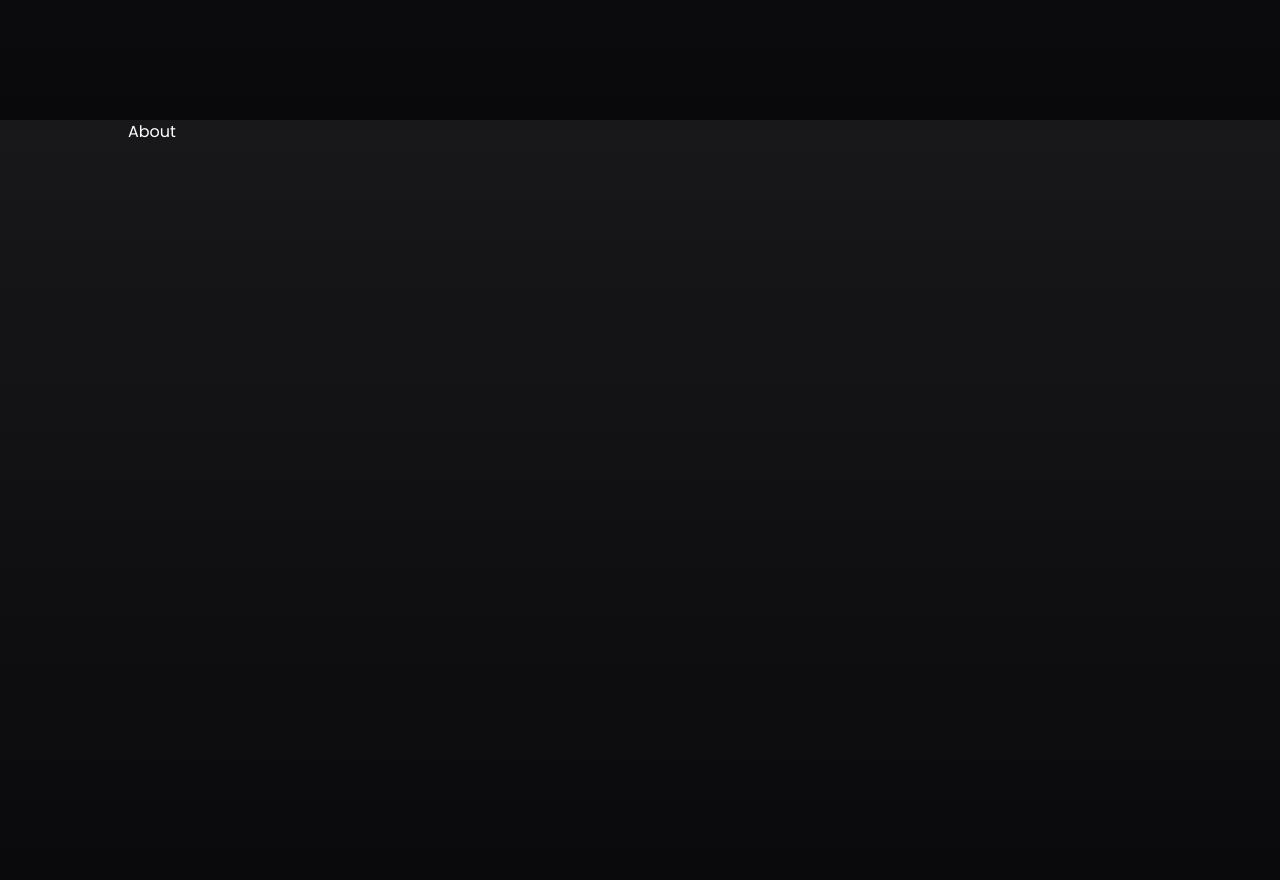
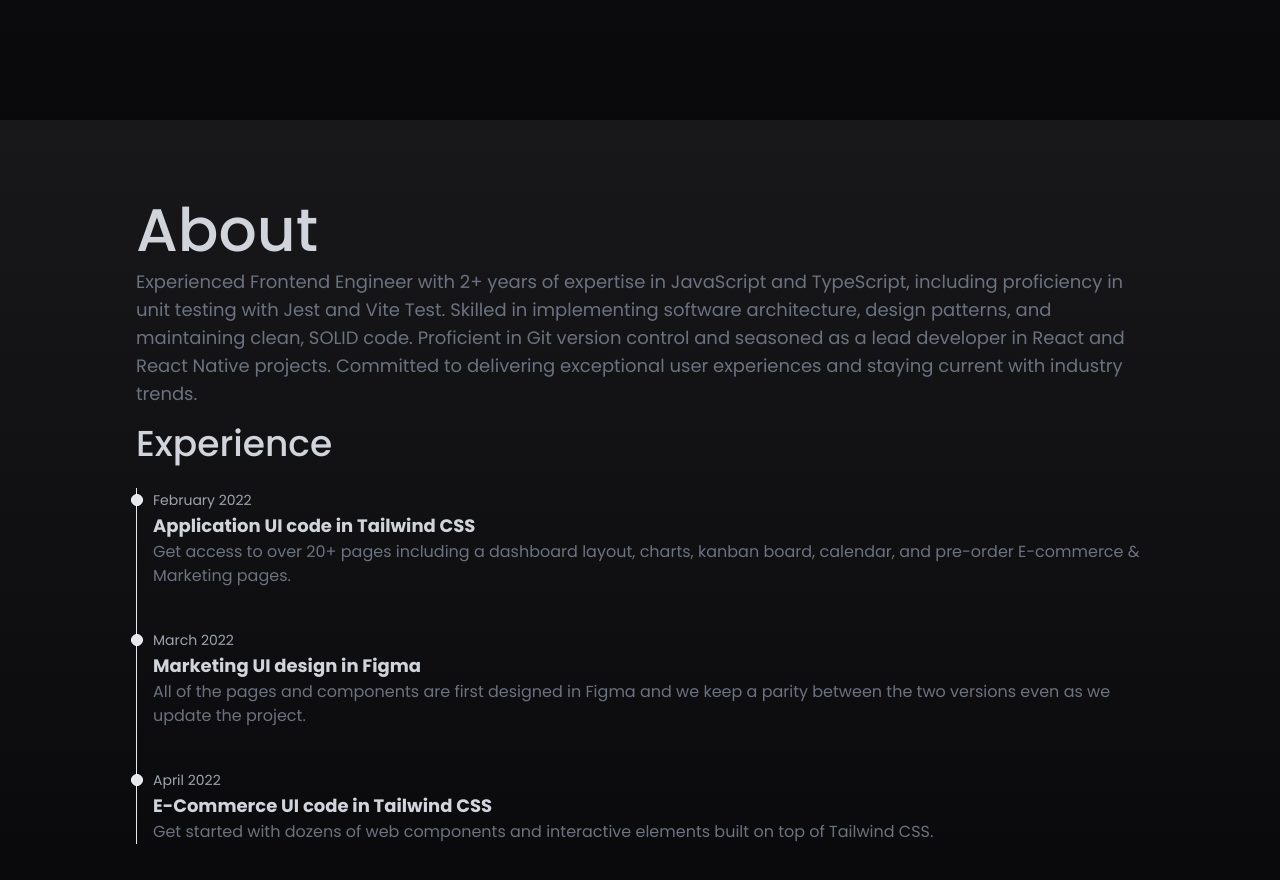
Before and after one commit to ValentinOsvaldo/valentin-portfolio, a Next.js app: page / in a window 1280 px wide. Shown: the part 680-1560 px from the top of the page. Built offline with nearby package versions, Linux system fonts and the light colour scheme.

Commit message:
about: timeline

```diff
--- a/src/components/About.tsx
+++ b/src/components/About.tsx
@@ -1,7 +1,72 @@
 export const About = () => {
   return (
-    <section id="about" className="h-screen max-w-screen-lg">
-      <h2>About</h2>
+    <section
+      id="about"
+      className="flex flex-col gap-4 h-screen max-w-screen-lg pt-20 px-2"
+    >
+      <article>
+        <h2 className="text-4xl lg:text-6xl font-medium text-gray-300 mb-2">
+          About
+        </h2>
+        <p className="text-gray-500 lg:text-lg">
+          Experienced Frontend Engineer with 2+ years of expertise in JavaScript
+          and TypeScript, including proficiency in unit testing with Jest and
+          Vite Test. Skilled in implementing software architecture, design
+          patterns, and maintaining clean, SOLID code. Proficient in Git version
+          control and seasoned as a lead developer in React and React Native
+          projects. Committed to delivering exceptional user experiences and
+          staying current with industry trends.
+        </p>
+      </article>
+
+      <article id="experience" className="flex flex-col gap-4">
+        <h3 className="text-2xl lg:text-4xl font-medium text-gray-300 mb-2">
+          Experience
+        </h3>
+        <ol className="relative border-l border-gray-200 dark:border-gray-700">
+          <li className="mb-10 ml-4">
+            <div className="absolute w-3 h-3 bg-gray-200 rounded-full mt-1.5 -left-1.5 border border-white dark:border-gray-900 dark:bg-gray-700"></div>
+            <time className="mb-1 text-sm font-normal leading-none text-gray-400 dark:text-gray-500">
+              February 2022
+            </time>
+            <h3 className="text-lg font-semibold text-gray-300">
+              Application UI code in Tailwind CSS
+            </h3>
+            <p className="mb-4 text-base font-normal text-gray-500 dark:text-gray-400">
+              Get access to over 20+ pages including a dashboard layout, charts,
+              kanban board, calendar, and pre-order E-commerce & Marketing
+              pages.
+            </p>
+          </li>
+          <li className="mb-10 ml-4">
+            <div className="absolute w-3 h-3 bg-gray-200 rounded-full mt-1.5 -left-1.5 border border-white dark:border-gray-900 dark:bg-gray-700"></div>
+            <time className="mb-1 text-sm font-normal leading-none text-gray-400 dark:text-gray-500">
+              March 2022
+            </time>
+            <h3 className="text-lg font-semibold text-gray-300">
+              Marketing UI design in Figma
+            </h3>
+            <p className="text-base font-normal text-gray-500 dark:text-gray-400">
+              All of the pages and components are first designed in Figma and we
+              keep a parity between the two versions even as we update the
+              project.
+            </p>
+          </li>
+          <li className="ml-4">
+            <div className="absolute w-3 h-3 bg-gray-200 rounded-full mt-1.5 -left-1.5 border border-white dark:border-gray-900 dark:bg-gray-700"></div>
+            <time className="mb-1 text-sm font-normal leading-none text-gray-400 dark:text-gray-500">
+              April 2022
+            </time>
+            <h3 className="text-lg font-semibold text-gray-300">
+              E-Commerce UI code in Tailwind CSS
+            </h3>
+            <p className="text-base font-normal text-gray-500 dark:text-gray-400">
+              Get started with dozens of web components and interactive elements
+              built on top of Tailwind CSS.
+            </p>
+          </li>
+        </ol>
+      </article>
     </section>
-  )
-}
+  );
+};
--- a/src/components/Header.tsx
+++ b/src/components/Header.tsx
@@ -21,8 +21,8 @@ export const Header = () => {
   return (
     <header className="w-full fixed top-0 z-50">
       <nav className="bg-zinc-900/50 backdrop-blur p-4">
-        <section className="flex justify-between items-center max-w-screen-lg m-auto">
-          <h1 className="text-2xl font-bold">Osvaldo Valentin</h1>
+        <section className="flex justify-end items-center max-w-screen-lg m-auto">
+          {/* <h1 className="text-2xl font-bold">Osvaldo Valentin</h1> */}
           <button
             className="lg:hidden"
             onClick={() => setIsOpenMenu(!isOpenMenu)}
@@ -54,18 +54,31 @@ export const Header = () => {
           isOpenMenu ? "translate-x-0" : "translate-x-full"
         }`}
       >
-        <a href="#about" className="header-tag">
+        <a
+          href="#about"
+          className="header-tag"
+          onClick={() => setIsOpenMenu(false)}
+        >
           about
         </a>
-        <a href="#projects" className="header-tag">
+        <a
+          href="#projects"
+          className="header-tag"
+          onClick={() => setIsOpenMenu(false)}
+        >
           projects
         </a>
-        <a href="#contact" className="header-tag">
+        <a
+          href="#contact"
+          className="header-tag"
+          onClick={() => setIsOpenMenu(false)}
+        >
           contact
         </a>
         <a
           href="#"
           className="capitalize text-xl font-medium px-4 py-2 rounded-md transition-all bg-white text-black"
+          onClick={() => setIsOpenMenu(false)}
         >
           Resume
         </a>
--- a/src/pages/_app.tsx
+++ b/src/pages/_app.tsx
@@ -1,6 +1,21 @@
-import '@/styles/globals.css'
-import type { AppProps } from 'next/app'
+import "@/styles/globals.css";
+import type { AppProps } from "next/app";
+import Head from "next/head";
+
+import { Poppins } from "next/font/google";
+
+const poppins = Poppins({
+  weight: ["300", "400", "500", "700", "800"],
+  subsets: ["latin"],
+  variable: "--font-poppins",
+});
+
 
 export default function App({ Component, pageProps }: AppProps) {
-  return <Component {...pageProps} />
+  return (
+    <div className={`${poppins.className}`}>
+
+      <Component {...pageProps} />
+    </div>
+  );
 }
--- a/src/pages/_document.tsx
+++ b/src/pages/_document.tsx
@@ -1,4 +1,4 @@
-import { Html, Head, Main, NextScript } from 'next/document'
+import { Html, Head, Main, NextScript } from "next/document";
 
 export default function Document() {
   return (
@@ -11,5 +11,5 @@ export default function Document() {
         <NextScript />
       </body>
     </Html>
-  )
+  );
 }
--- a/src/pages/index.tsx
+++ b/src/pages/index.tsx
@@ -1,10 +1,4 @@
 import { About, Header, Hero } from "@/components";
-import { Poppins } from "next/font/google";
-
-const poppins = Poppins({
-  weight: ["300", "400", "500", "700", "800"],
-  subsets: ["latin"],
-});
 
 const index = () => {
   return (
--- a/src/styles/globals.css
+++ b/src/styles/globals.css
@@ -4,6 +4,14 @@
 
 html {
   scroll-behavior: smooth;
+  /* Hide scrollbar for IE, Edge and Firefox */
+  -ms-overflow-style: none; /* IE and Edge */
+  scrollbar-width: none; /* Firefox */
+}
+
+/* Hide scrollbar for Chrome, Safari and Opera */
+html::-webkit-scrollbar {
+  display: none;
 }
 
 @layer base {
--- a/tailwind.config.ts
+++ b/tailwind.config.ts
@@ -15,7 +15,7 @@ const config: Config = {
           "conic-gradient(from 180deg at 50% 50%, var(--tw-gradient-stops))",
       },
       fontFamily: {
-        sans: ["Poppins", ...defaultTheme.fontFamily.sans],
+        sans: ["var(--font-poppins)", ...defaultTheme.fontFamily.sans],
       },
     },
   },
```
